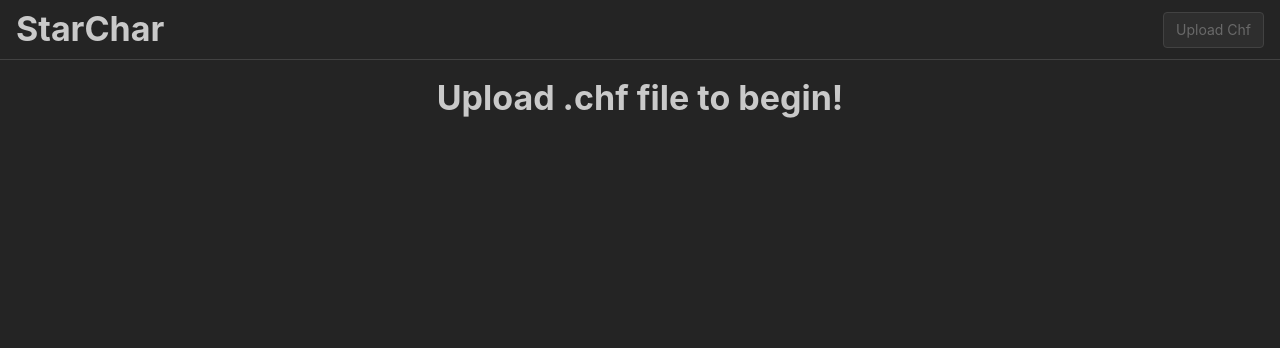
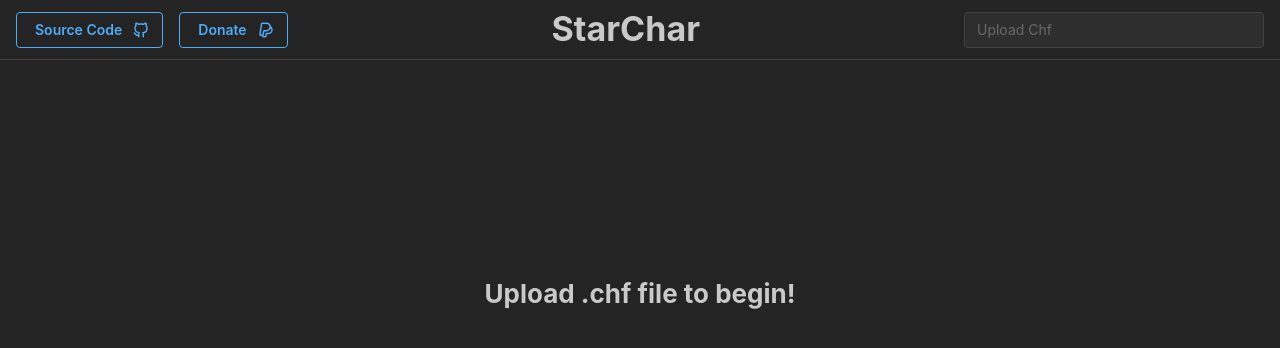
Before and after one commit to diogotr7/starchar, a React (Vite) app: page / in a window 1280 px wide. Shown: the top 348 px of the page. Built offline with nearby package versions, Linux system fonts and the light colour scheme.

Commit message:
add link to repo

```diff
--- a/src/App.tsx
+++ b/src/App.tsx
@@ -1,7 +1,9 @@
 import { useEffect, useState } from 'react'
-import { AppShell, Center, FileInput, Group, Title } from '@mantine/core'
+import { ActionIcon, AppShell, Button, Center, FileInput, Group, Stack, Title, em } from '@mantine/core'
 import { useImmer } from 'use-immer'
 import { notifications } from '@mantine/notifications'
+import { IconBrandGithub, IconBrandPaypal } from '@tabler/icons-react'
+import { useMediaQuery } from '@mantine/hooks'
 import CharacterContext from './Context/CharacterContext.tsx'
 import CharacterEditor from './Components/CharacterEditor.tsx'
 import type { Character } from './Chf/Character.ts'
@@ -11,6 +13,7 @@ import { extractChf } from './Chf/ChfFile.ts'
 function App() {
   const [chf, setChf] = useState<File | null>()
   const [character, updateCharacter] = useImmer<Character>(undefined!)
+  const isMobile = useMediaQuery(`(max-width: ${em(750)})`)
 
   useEffect(() => {
     if (!chf) {
@@ -40,11 +43,60 @@ function App() {
   }, [chf, updateCharacter, setChf])
 
   return (
-    <AppShell header={{ height: 60 }} footer={{ height: 60 }} padding="md">
+    <AppShell header={{ height: 60 }} padding="md">
       <AppShell.Header>
         <Group h="100%" px="md" justify="space-between">
+          <Group>
+            {isMobile
+              ? (
+                <>
+                  <ActionIcon
+                    w={50}
+                    component="a"
+                    target="_blank"
+                    href="https://github.com/diogotr7/starchar"
+                    variant="subtle"
+                  >
+                    <IconBrandGithub size="md" />
+                  </ActionIcon>
+                  <ActionIcon
+                    w={50}
+                    component="a"
+                    target="_blank"
+                    href="https://paypal.me/diogotr7"
+                    variant="subtle"
+                  >
+                    <IconBrandPaypal size="md" />
+                  </ActionIcon>
+                </>
+                )
+              : (
+                <>
+                  <Button
+                    component="a"
+                    target="_blank"
+                    href="https://github.com/diogotr7/starchar"
+                    variant="outline"
+                    rightSection={<IconBrandGithub size={18} />}
+                  >
+                    Source Code
+                  </Button>
+                  <Button
+                    component="a"
+                    target="_blank"
+                    href="https://paypal.me/diogotr7"
+                    variant="outline"
+                    rightSection={<IconBrandPaypal size={18} />}
+                  >
+                    Donate
+                  </Button>
+                </>
+                )}
+          </Group>
           <Title>StarChar</Title>
           <FileInput
+            w={isMobile ? 100 : 300}
+            color="orange"
             clearable
             accept=".chf"
             placeholder="Upload Chf"
@@ -54,6 +106,7 @@ function App() {
         </Group>
       </AppShell.Header>
       <AppShell.Main>
+        <Stack gap="md" justify="center">
           {character && chf
             ? (
               <CharacterContext.Provider value={[character, updateCharacter]}>
@@ -61,10 +114,12 @@ function App() {
               </CharacterContext.Provider>
               )
             : (
-            <Center>
-              <Title>Upload .chf file to begin!</Title>
+              <Center mt="200">
+                <Title order={2}>Upload .chf file to begin!</Title>
               </Center>
               )}
+
+        </Stack>
       </AppShell.Main>
     </AppShell>
   )
--- a/src/Components/DnaPanel.tsx
+++ b/src/Components/DnaPanel.tsx
@@ -107,8 +107,8 @@ function DnaPart({ label, part }: { label: string, part: DnaFacePart }) {
 
   // make this work properly. We want the sum of all the blend percentages to be 100
   // and the others to be updated accordingly when one is changed
-  const updateBlend = useCallback((sliderIndex: number, newValue: number) => {
-    console.log('updateBlend', sliderIndex, newValue)
+  const updateBlend = useCallback((_sliderIndex: number, _newValue: number) => {
+
   }, [blend, character, part, updateCharacter])
 
   const isValidHeadId = useCallback((headId: NumberFormatValues) => {
@@ -127,13 +127,13 @@ function DnaPart({ label, part }: { label: string, part: DnaFacePart }) {
           isAllowed={isValidHeadId}
           size="xs"
           w={50}
+          disabled
           value={blend[index].headId}
-          disabled
           onValueChange={values => updateCharacter((d) => { d.dna.blends[part][index].headId = values.floatValue ?? 0 })}
         />
         <Slider
+          disabled
           w="100"
-          disabled
           value={blend[index].percent}
           onChange={value => updateBlend(index, value)}
         />
```
Lines whose indentation alone changed are shown as unchanged.
